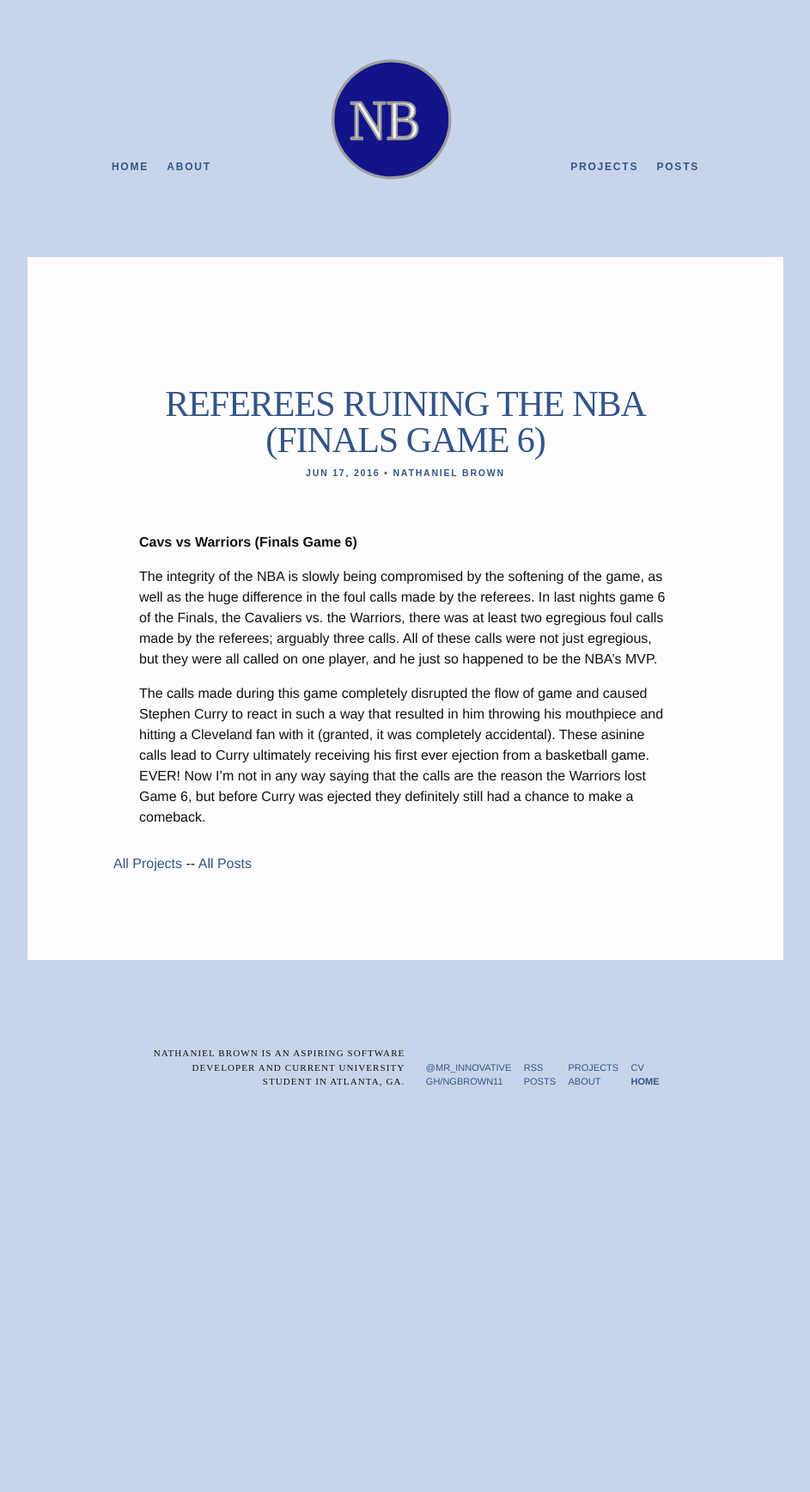
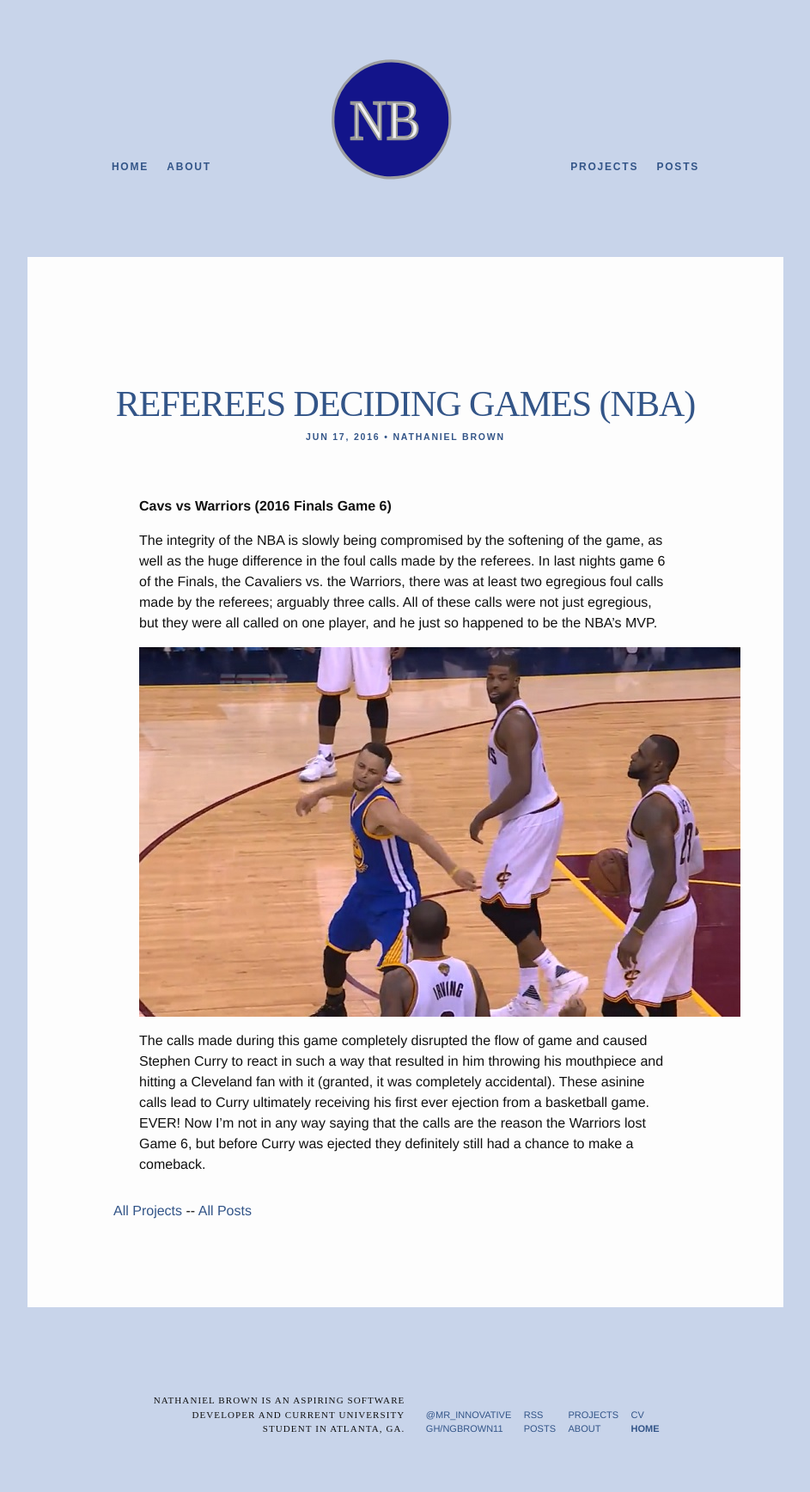
Before and after one commit to ngbrown11/ngbrown11.github.io, a Jekyll site: the page built from _posts/random/2016-06-17-finals-game6-fouls.markdown, in a window 1280 px wide. Shown: the whole page at 86% size, without its empty margins (168-1111 px from the left). Built offline with Jekyll 4.4.1, drawn with Linux system fonts in a browser that asks for light colours; before the commit the page ends 1332 px from its top, so only the background shows below that.

Commit message:
Add images to posts

```diff
--- a/_posts/projects/2016-08-22-guess-the-number.markdown
+++ b/_posts/projects/2016-08-22-guess-the-number.markdown
@@ -11,6 +11,8 @@ This is a simple application in which a random number between 0 & 100 is generat
 <!--sep-->
 and guess what the number is. If incorrect, the application will respond with a response of "too high" or "too low".
 The user can guess until the correct answer is submitted, in which the game will alert you that you have guessed correctly.
+
+<img src="/assets/img/posts/GuessTN-Guess.png" align="middle" width="288" height="512" alt="After guess screenshot">
 
 #### This app can be useful in a number of ways: ####
 
--- a/_posts/projects/2016-12-17-money-counter.markdown
+++ b/_posts/projects/2016-12-17-money-counter.markdown
@@ -9,6 +9,8 @@ This is a financial mobile application for counting money.
 <!--sep-->
 
 This is a simple Android application geared towards productivity. The interface has input boxes for the denominations of each US coin and bill. In these boxes the user will enter how many they have, then click the count button to proceed. At this point, the application will return the total value of the various coins and bills counted.
+
+<img src="/assets/img/posts/MoneyCounter-Main.png" align="middle" width="288" height="512" alt="Money Counter main activity">
 
 #### This app can be useful in a number of ways: ####
 
--- a/_posts/random/2016-06-17-finals-game6-fouls.markdown
+++ b/_posts/random/2016-06-17-finals-game6-fouls.markdown
@@ -1,10 +1,10 @@
 ---
-title: "Referees Ruining the NBA (Finals Game 6)"
+title: "Referees Deciding Games (NBA)"
 date: 2016-06-17 05:57:58 -0400
 categories: Sports
 tags: sport
 ---
-**Cavs vs Warriors (Finals Game 6)**
+**Cavs vs Warriors (2016 Finals Game 6)**
 
 The integrity of the NBA is slowly being compromised by the softening of the game,
 <!--sep-->
@@ -13,6 +13,8 @@ made by the referees. In last nights game 6 of the Finals, the Cavaliers vs. the
 made by the referees; arguably three calls. All of these calls were not just egregious, but they were all called on one player, and
 he just so happened to be the NBA's MVP.
 
+<img src="/assets/img/posts/steph_curry_mouth_guard.jpg" align="middle" alt="Stephen Curry throwing mouth guard">
+
 The calls made during this game completely disrupted the flow of game and caused Stephen Curry to react in such a way that
 resulted in him throwing his mouthpiece and hitting a Cleveland fan with it (granted, it was completely accidental). These asinine
 calls lead to Curry ultimately receiving his first ever ejection from a basketball game. EVER! Now I'm not in any way saying that the calls
```
Also changed, not shown: assets/js/script.js (+12 -28 lines), assets/img/posts/GuessTN-Guess.png (added), assets/img/posts/MoneyCounter-Main.png (added), assets/img/posts/steph_curry_mouth_guard.jpg (added).
